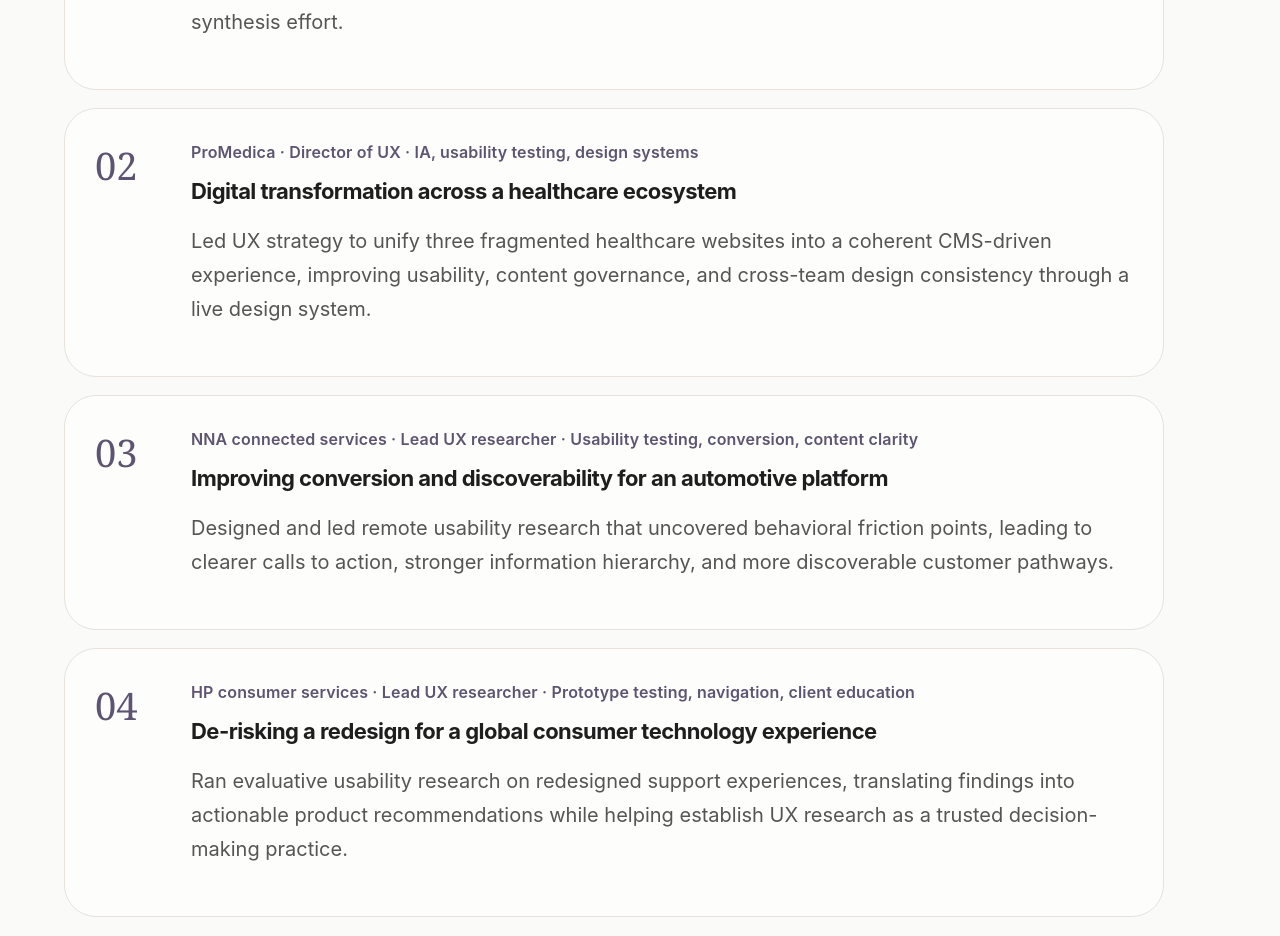
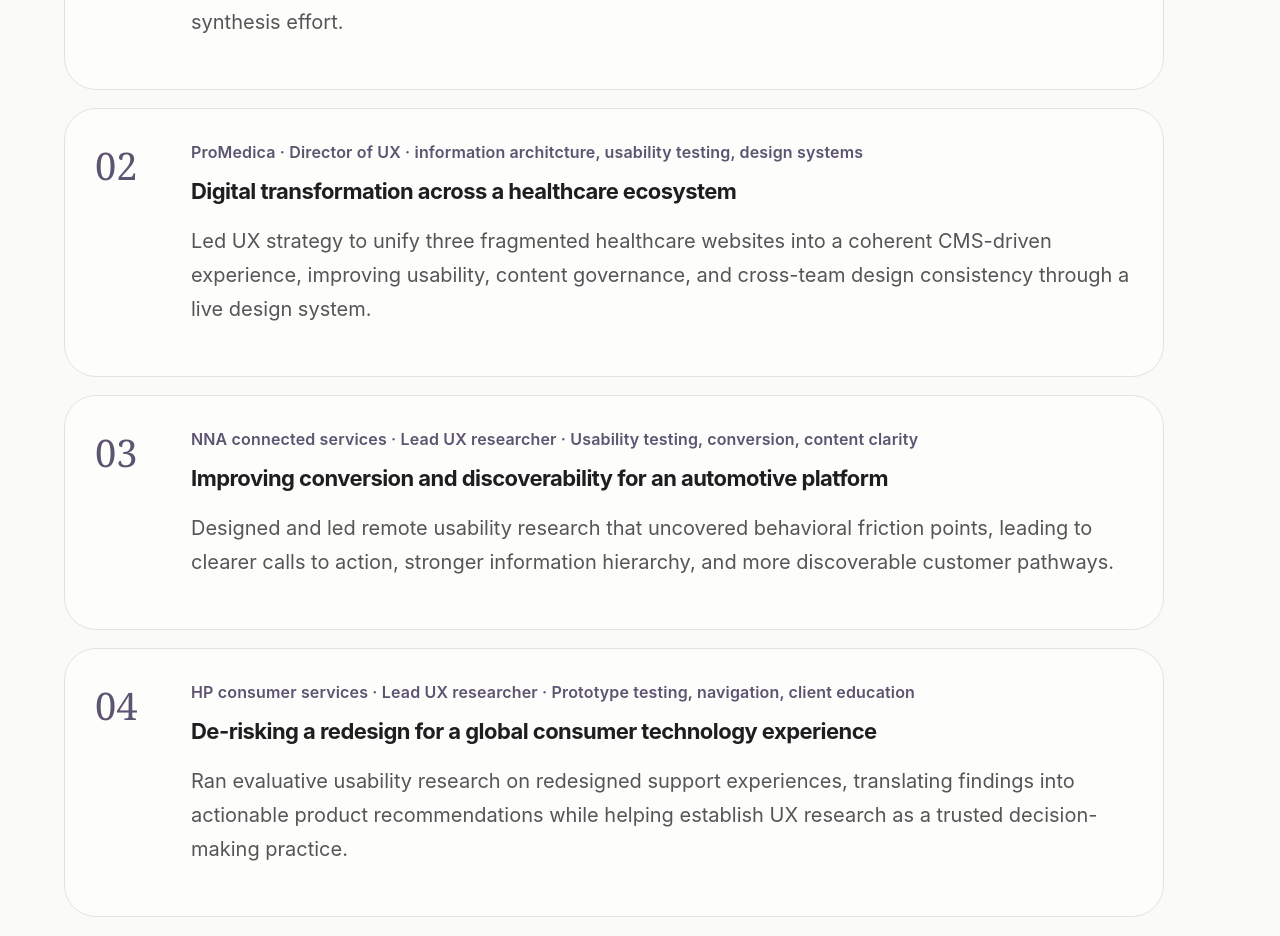
Before and after one commit to micheleroohani/michele-harper-portfolio, a React (Vite) app: page / in a window 1280 px wide. Shown: the part 3640-4576 px from the top of the page. Built offline with nearby package versions, Linux system fonts and the light colour scheme.

Commit message:
Fix typo in focus field for ProMedica entry
Corrected a typo in the focus field from 'IA' to 'information architecture'.

```diff
--- a/src/main.jsx
+++ b/src/main.jsx
@@ -15,7 +15,7 @@ const caseStudies = [
     client: "ProMedica",
     title: "Digital transformation across a healthcare ecosystem",
     role: "Director of UX",
-    focus: "IA, usability testing, design systems",
+    focus: "information architcture, usability testing, design systems",
     summary:
       "Led UX strategy to unify three fragmented healthcare websites into a coherent CMS-driven experience, improving usability, content governance, and cross-team design consistency through a live design system.",
   },
```
